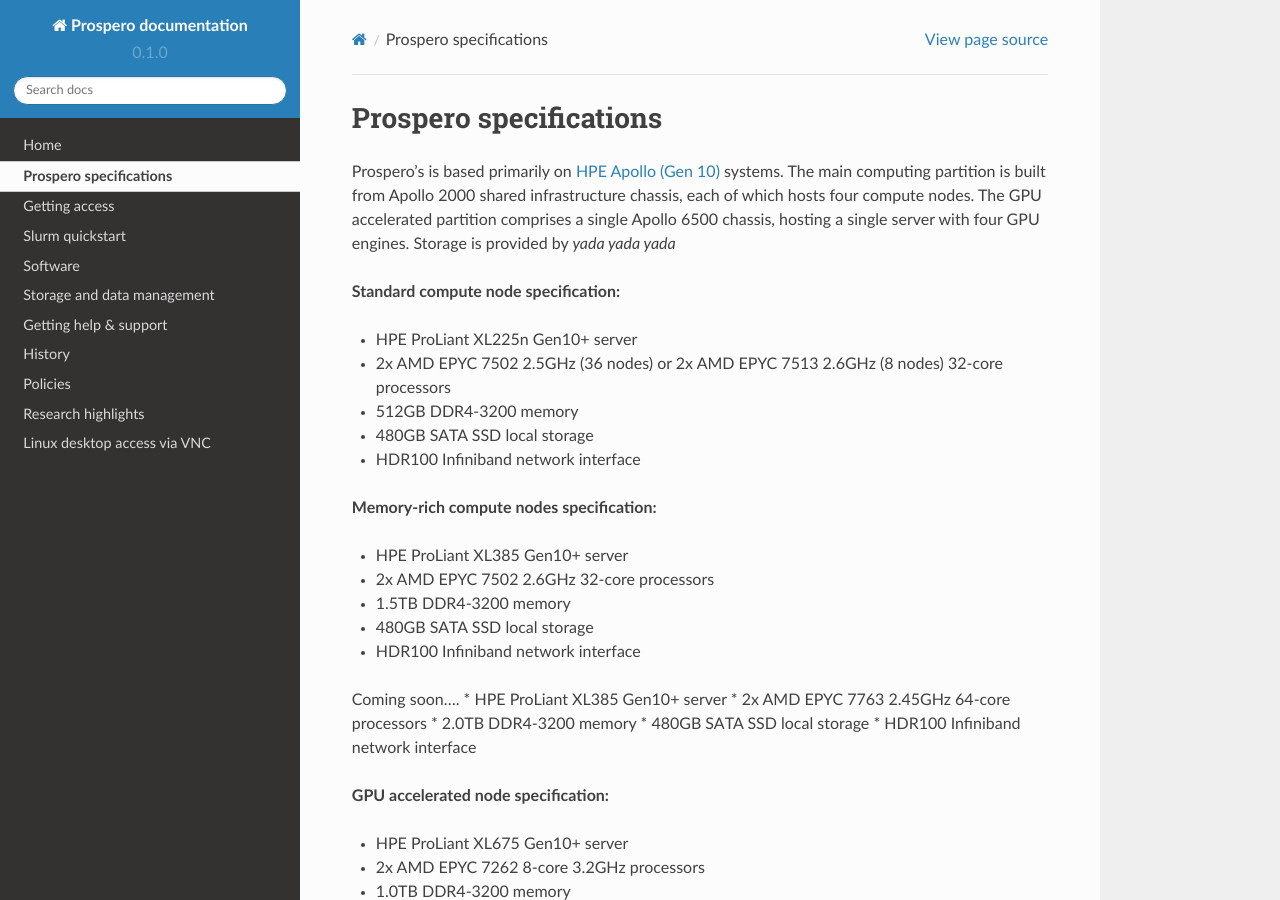
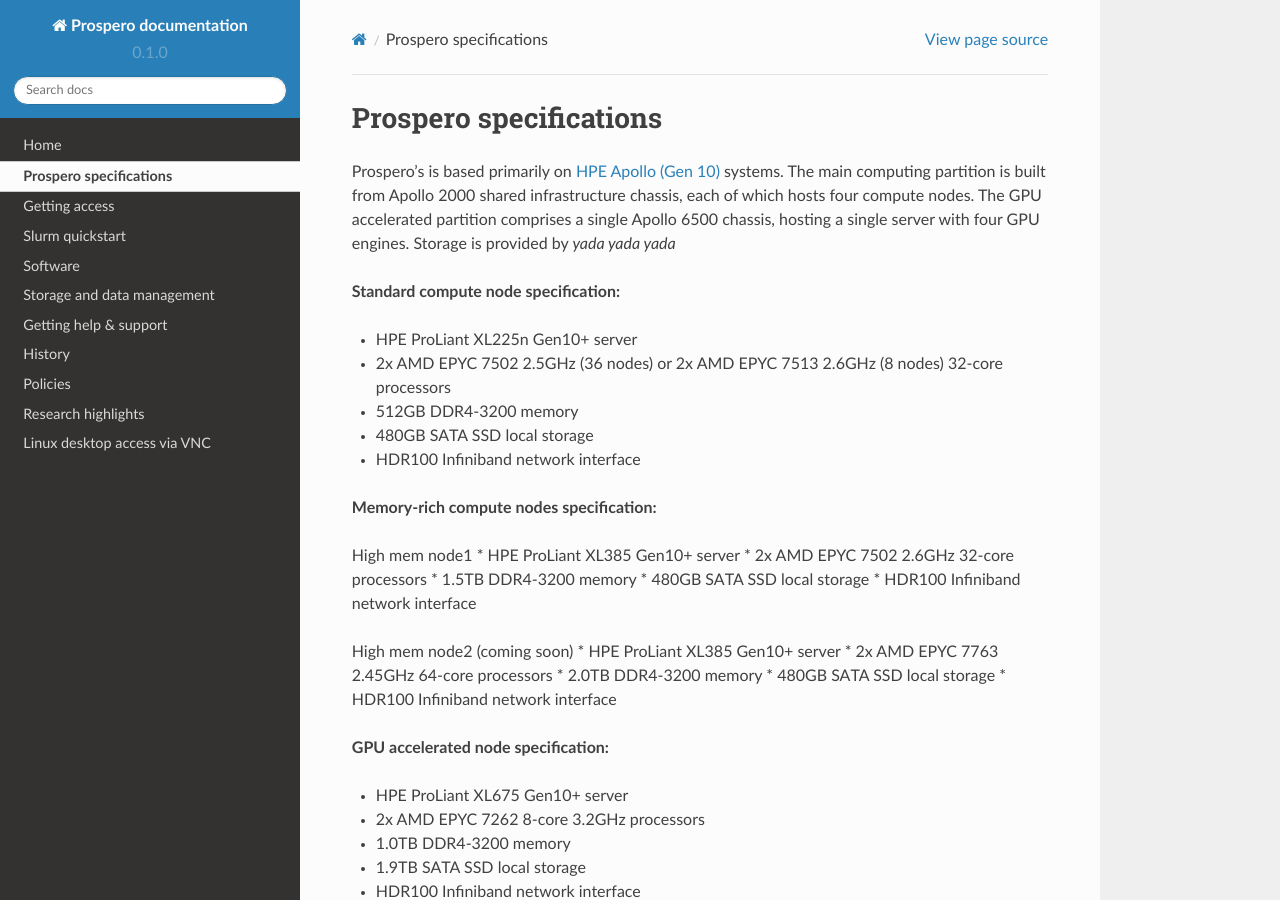
Before and after one commit to astrcrai/prospero-docs, a Sphinx documentation site: the page built from docs/source/specifications.rst, in a window 1280 px wide and 900 px high. Built offline with Sphinx 7.4.7 and the Read the Docs theme 2.0.0, drawn with Linux system fonts in a browser that asks for light colours.

Commit message:
Update specifications.rst

```diff
--- a/docs/source/specifications.rst
+++ b/docs/source/specifications.rst
@@ -13,13 +13,14 @@
 
 **Memory-rich compute nodes specification:**
 
+High mem node1
 * HPE ProLiant XL385 Gen10+ server
 * 2x AMD EPYC 7502 2.6GHz 32-core processors
 * 1.5TB DDR4-3200 memory
 * 480GB SATA SSD local storage
 * HDR100 Infiniband network interface
 
-Coming soon....
+High mem node2 (coming soon)
 * HPE ProLiant XL385 Gen10+ server
 * 2x AMD EPYC 7763 2.45GHz 64-core processors
 * 2.0TB DDR4-3200 memory
```
